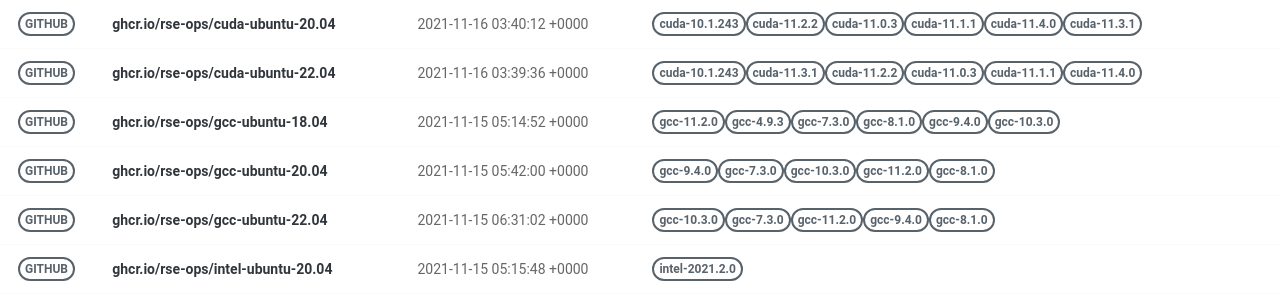
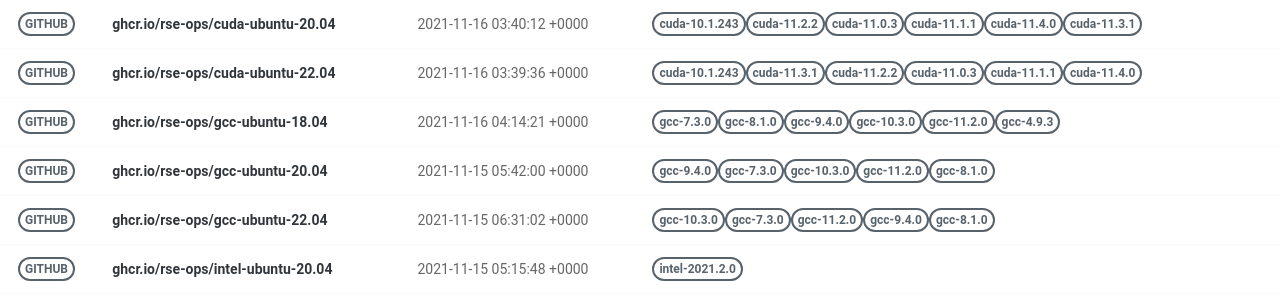
Before and after one commit to rse-ops/docker-images, a Jekyll site: the page built from pages/index.md, in a window 1280 px wide. Shown: the part 277-577 px from the top of the page. Built offline with Jekyll 4.4.1, drawn with Linux system fonts in a browser that asks for light colours; nearby versions of some CDN libraries.

Commit message:
Automated push to update library 2021-11-16

```diff
--- a/_library/ghcr.io-rse-ops-gcc-ubuntu-18.04.md
+++ b/_library/ghcr.io-rse-ops-gcc-ubuntu-18.04.md
@@ -1,17 +1,11 @@
 ---
 layout: container
 name: ghcr.io/rse-ops/gcc-ubuntu-18.04
-updated_at: 2021-11-15 05:14:52.045616
+updated_at: 2021-11-16 04:14:21.453126
 
 
 container_url: https://github.com/orgs/rse-ops/packages/container/package/gcc-ubuntu-18.04
 versions:
- - tag: gcc-11.2.0
-   dockerfile: https://github.com/rse-ops/docker-images/blob/main/ubuntu/gcc/Dockerfile
-   manifest: https://crane.ggcr.dev/manifest/ghcr.io/rse-ops/gcc-ubuntu-18.04:gcc-11.2.0
- - tag: gcc-4.9.3
-   dockerfile: https://github.com/rse-ops/docker-images/blob/main/ubuntu/gcc/Dockerfile
-   manifest: https://crane.ggcr.dev/manifest/ghcr.io/rse-ops/gcc-ubuntu-18.04:gcc-4.9.3
  - tag: gcc-7.3.0
    dockerfile: https://github.com/rse-ops/docker-images/blob/main/ubuntu/gcc/Dockerfile
    manifest: https://crane.ggcr.dev/manifest/ghcr.io/rse-ops/gcc-ubuntu-18.04:gcc-7.3.0
```
Also changed, not shown: other parts of _library/ghcr.io-rse-ops-gcc-ubuntu-18.04.md (+6 -0 lines).
